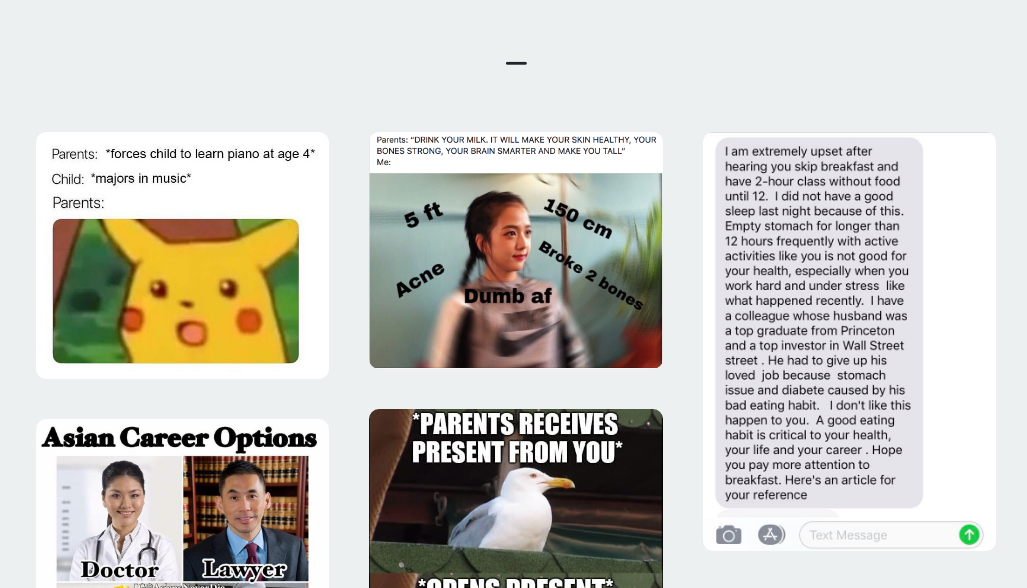
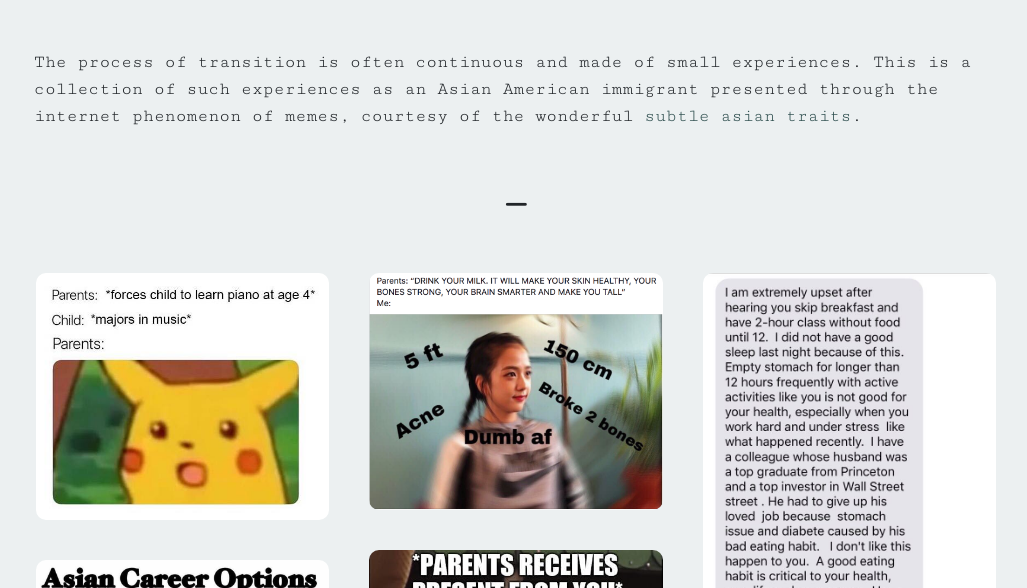
Before and after one commit to rlxu/ls25-migration, a plain HTML site: page index.html in a window 1280 px wide. Shown: the part 139-727 px from the top of the page, without its empty margins (124-1151 px from the left). Drawn offline with nearby package versions, Linux system fonts and the light colour scheme.

Commit message:
Add description

```diff
--- a/assets/css/styles.css
+++ b/assets/css/styles.css
@@ -21,6 +21,11 @@
   margin-left: 5px;
 }
 
+.description {
+  margin: 18px;
+  font-size: 18px;
+}
+
 .subsection {
   text-align: center;
   margin-top: 10px;
@@ -39,7 +44,7 @@
 }
 
 a {
-  color: black;
+  color: #2F4F4F;
 }
 
 #divider-line {
--- a/index.html
+++ b/index.html
@@ -22,6 +22,10 @@
       <div class="title">
         <h1 class="t1">-subtle-</h1>
         <h2 class="t2">a personal journey through interpersonal comedy</h2>
+      </div>
+      <br>
+      <div class="description">
+        <p>The process of transition is often continuous and made of small experiences. This is a collection of such experiences as an Asian American immigrant presented through the internet phenomenon of memes, courtesy of the wonderful <a href="https://www.facebook.com/groups/1343933772408499/">subtle asian traits</a>.</p>
       </div>
       <div class="subsection">
         -
```
